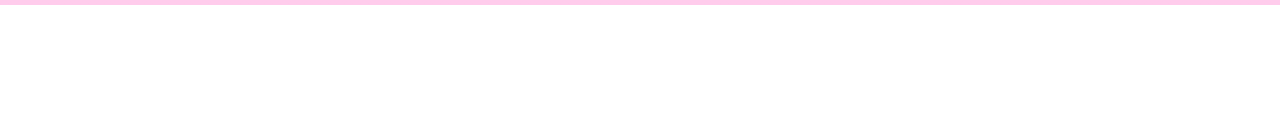
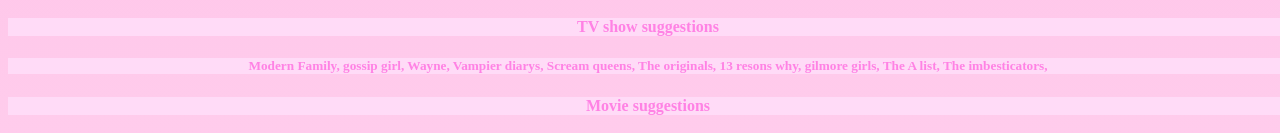
Before and after one commit to ja9806/myWebsite, a plain HTML site: page index.html in a window 1280 px wide. Shown: the part 1277-1410 px from the top of the page. Before the commit the page ends 1282 px from the top, so only its background shows below. Drawn offline with Linux system fonts and the light colour scheme.

Commit message:
Update index.html

```diff
--- a/index.html
+++ b/index.html
@@ -15,6 +15,9 @@
         background-color: rgb(255, 219, 247 );
       }
       h4{
+       background-color: rgb(255, 219, 247 );
+         }
+      h5{
        background-color: rgb(255, 219, 247 );
   </style>
 </head>
@@ -39,6 +42,13 @@
 <img src="https://i.pinimg.com/236x/46/28/73/462873f8608175a39962c728b93c751a.jpg" width="300px">
 <br>
 <img src="https://wallpapers.com/images/hd/pink-bow-aesthetic-wallpaper-vg4xmiqn8fuc7a3j.jpg" width="300px">
+
+<h4  style="color:rgb(255, 130, 228 );"> TV show suggestions </h4>
+
+<h5 style="color:rgb(255, 130, 228 );"> Modern Family, gossip girl, Wayne, Vampier diarys, Scream queens, The originals, 13 resons why, gilmore girls, The A list, The imbesticators, </h5>
+
+
+<h4  style="color:rgb(255, 130, 228 );"> Movie suggestions </h4>
 </body>
 
 </html>
```
